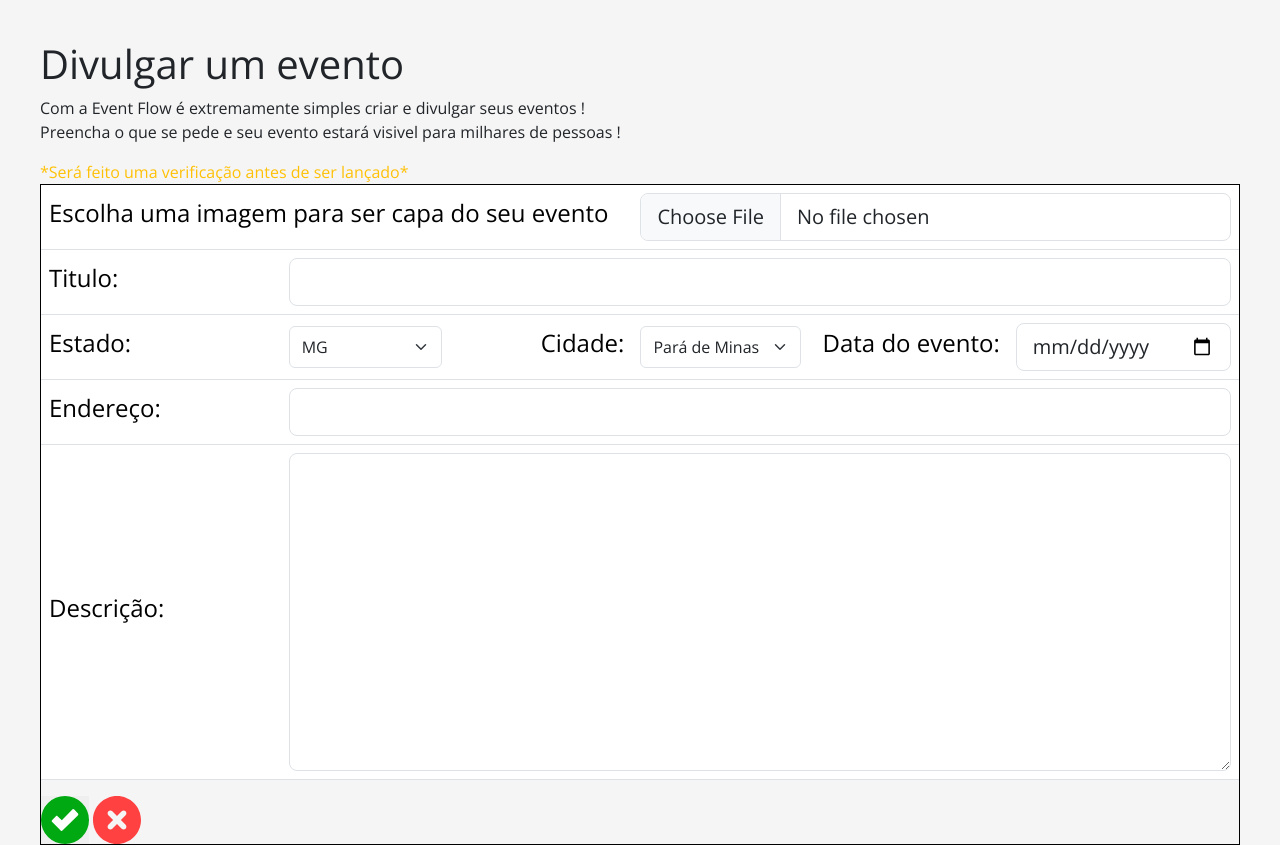
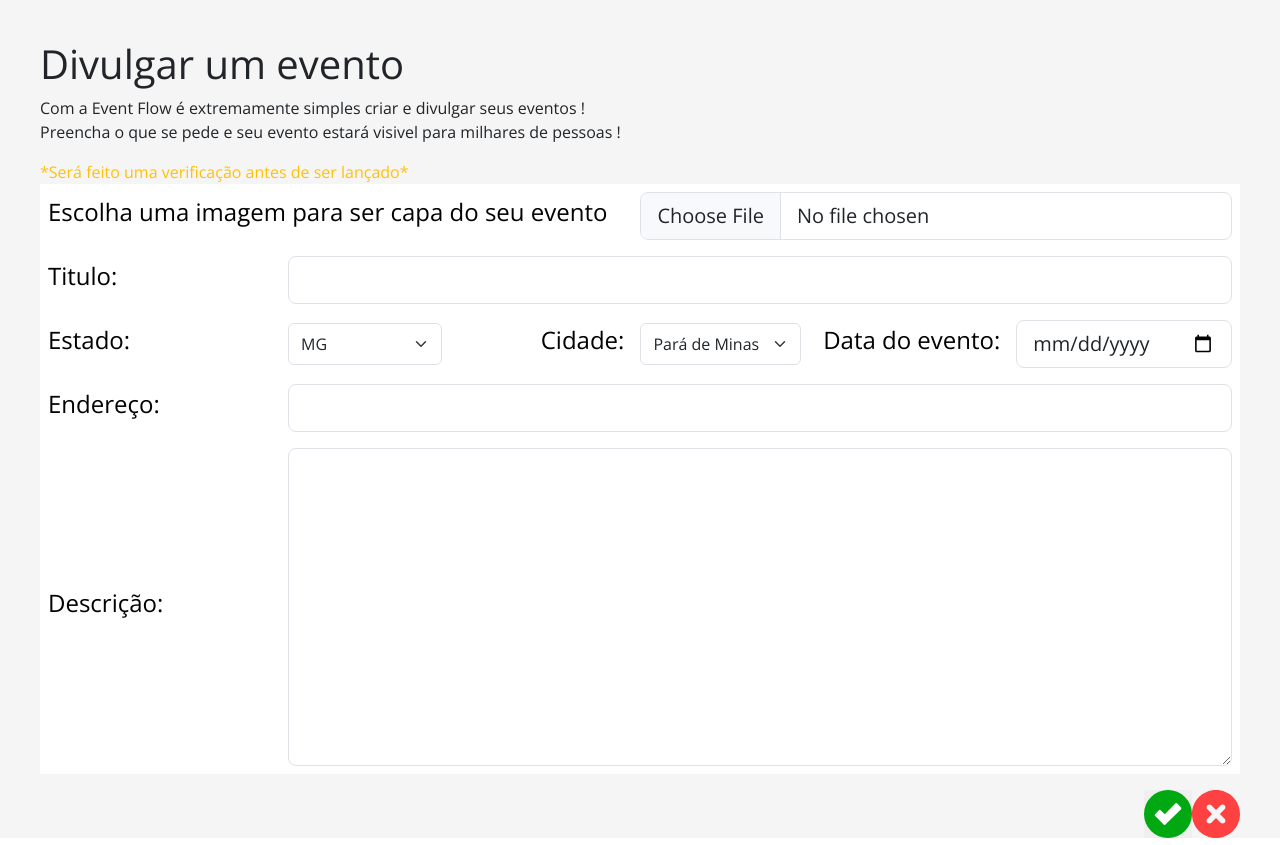
Before and after one commit to RyanNotF4und/EventFlow, a PHP site: page /upload.php in a window 1280 px wide. Shown: the part 126-971 px from the top of the page. Run offline with PHP 8.4, Linux system fonts and the light colour scheme; the visitor is signed in with stand-in values (Sample User, id 1).

Commit message:
Alterações do Arthur

```diff
--- a/upload.php
+++ b/upload.php
@@ -16,7 +16,7 @@ if (!isset($_SESSION)) {
 </head>
 
 <style>
-    @media screen and (max-width:900px){
+    @media screen and (max-width:900px) {
         h4 {
             font-size: 2vw;
         }
@@ -44,75 +44,80 @@ if (!isset($_SESSION)) {
             $upload_event = new UploadEvent($_FILES);
         }
     }
-        if(isset($_SESSION["id"])) {
+    if (isset($_SESSION["id"])) {
         $user = $select->selectUserById($_SESSION['id']);
-            $ImgPerfil = "<div id='user' style='cursor:pointer;'><img src=".$user['ImgPerfil']."></div>";
+        $ImgPerfil = "<div id='user' style='cursor:pointer;'><img src=" . $user['ImgPerfil'] . "></div>";
     ?>
         <section class="margin-inline margin-top-bottom">
             <h1>Divulgar um evento</h1>
             <p>Com a Event Flow é extremamente simples criar e divulgar seus eventos !<br>Preencha o que se pede e seu evento estará visivel para milhares de pessoas !</p>
             <span class="text-warning">*Será feito uma verificação antes de ser lançado*</span>
-                <span class='text-warning'><?php if (isset($_SESSION['msg'])) { echo $_SESSION['msg'];unset($_SESSION['msg']) ;} else { echo @$upload_event->error ;}?></span>
-                <form action="" method="POST" enctype="multipart/form-data" class="border border-black w-100">
+            <span class='text-warning'><?php if (isset($_SESSION['msg'])) {
+                                            echo $_SESSION['msg'];
+                                            unset($_SESSION['msg']);
+                                        } else {
+                                            echo @$upload_event->error;
+                                        } ?></span>
+            <form action="" method="POST" enctype="multipart/form-data" class="border border-black w-100 border-0">
                 <table class="align-middle table w-100">
                     <tr>
-                            <td colspan="3">
+                        <td colspan="3" class="border-0">
                             <h4>Escolha uma imagem para ser capa do seu evento</h6>
-                            <td colspan="100"><input class="form-control form-control-lg" type="file" name="image" accept="image/*" required /></td>
+                        <td colspan="100" class="border-0"><input class="form-control form-control-lg" type="file" name="image" accept="image/*" required /></td>
                         </div>
                         </td>
                     </tr>
                     <tr>
-                            <td>
+                        <td class="border-0">
                             <h4>Titulo:</h4>
                         </td>
-                            <td colspan="100">
+                        <td colspan="100" class="border-0">
                             <input class="form-control form-control-lg w-100" type="text" name="title" required />
                         </td>
                     </tr>
                     <tr>
-                            <td>
+                        <td class="border-0">
                             <h4>Estado: </h4>
                         </td>
-                            <td>
+                        <td class="border-0">
                             <select class="form-select form-control-lg w-100" name="state" id="">
                                 <option value="MG">
                                     <h4>MG</h4>
                                 </option>
                             </select>
                         </td>
-                            <td>
+                        <td class="border-0">
                             <h4 class="text-end">Cidade: </h4>
                         </td>
-                            <td>
+                        <td class="border-0">
                             <select class="form-select form-control-lg w-100" name="city" id="">
                                 <option value="Para de Minas">
                                     <h4>Pará de Minas</h4>
                                 </option>
                             </select>
                         </td>
-                            <td>
+                        <td class="border-0">
                             <h4 class="text-end">Data do evento: </h4>
                         </td>
-                            <td>
+                        <td class="border-0">
                             <input class="form-control form-control-lg w-100" type="date" name="date_event" required />
                         </td>
                     <tr>
-                            <td>
+                        <td class="border-0">
                             <h4>Endereço: </h4>
                         </td>
-                            <td colspan="100">
+                        <td colspan="100" class="border-0">
                             <input class="form-control form-control-lg w-100" type="text" name="adress" required />
                         </td>
                     </tr>
                     <tr>
-                            <td>
+                        <td class="border-0">
                             <h4>Descrição: </h4>
                         </td>
-                            <td colspan="100"><textarea class="form-control form-control-lg w-100" name="description" id="" cols="30" rows="10" required></textarea></td>
+                        <td colspan="100" class="border-0"><textarea class="form-control form-control-lg w-100" name="description" id="" cols="30" rows="10" required></textarea></td>
                     </tr>
                 </table>
-                    <div>
+                <div class="d-flex justify-content-end">
                     <button type="submit" name="upload-image" class="border-0"><img src="assets/confirm-icon.svg" alt="" srcset="" id="botao"></button>
                     <a href="index.php"><img src="assets/red-x-icon.svg" alt="" srcset="" id="botao"></a>
                 </div>
@@ -121,11 +126,15 @@ if (!isset($_SESSION)) {
     <?php
     } else {
         $ImgPerfil = '<a href="login.php"><img src="assets/user-128.svg"></a>';
-            echo "<h2 class='text-center'>Faça <a href='login.php'>Login</a> para divulgar um evento</h2>";
+        echo '<br><img class="rounded mx-auto d-block" src ="assets/avatar_click.svg" width="300vh" height="300vh">',
+        "<br><h2 class='text-center'>Faça <a href='login.php' style='color: #FF5402'>Login</a> para divulgar um evento</h2><br>";
+    ?>
+        <div class="d-flex justify-content-center">
+            <a class="btn btn-lg text-white" style="padding-left: 2.5rem; padding-right: 2.5rem;background-color:#FF5402" href="login.php" role="button">Fazer login</a>
+        </div>
+    <?php
     }
     ?>
-
-
 </body>
 
 </html>
```
Also changed, not shown: assets/avatar_click.svg (added). Lines whose indentation alone changed are shown as unchanged.
